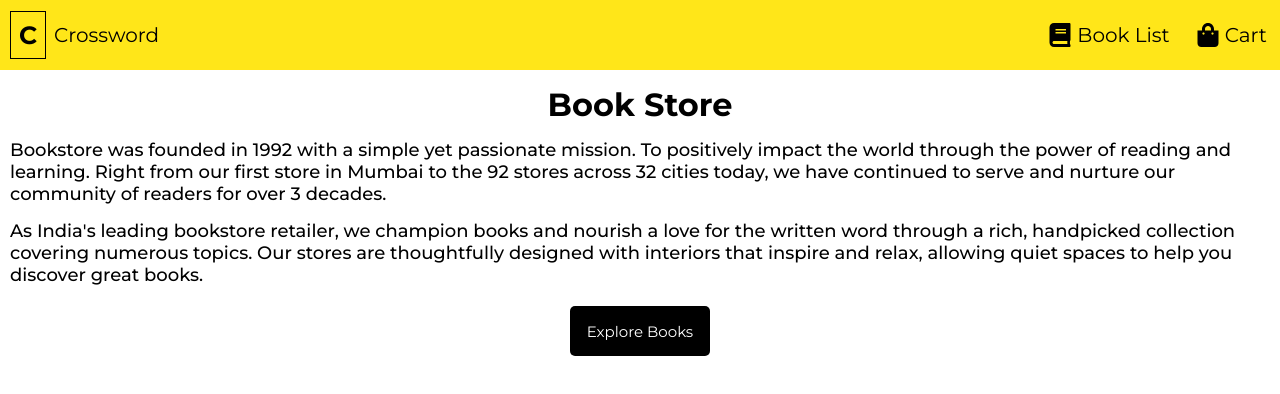
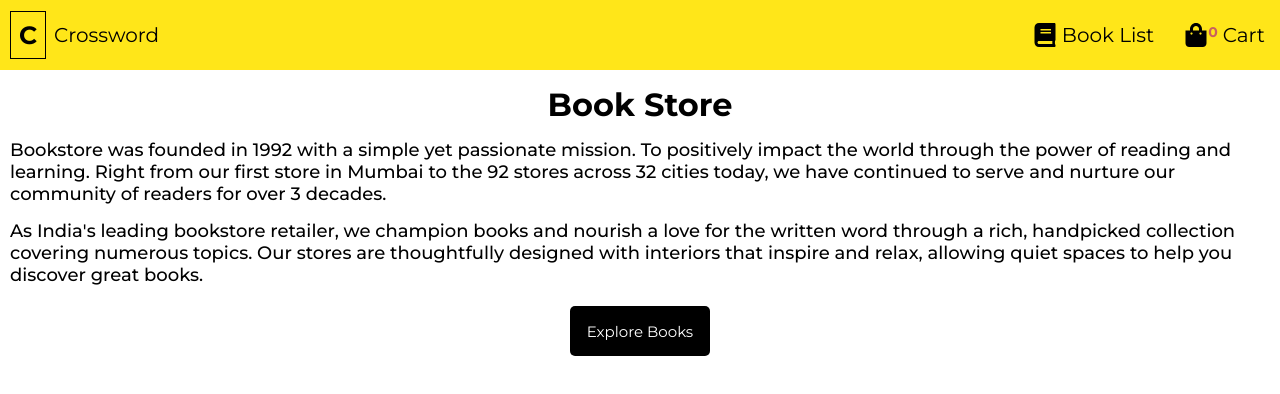
Before and after one commit to tabishabbasi1920st/Book-store, a React (Create React App) app: page / in a window 1280 px wide. Shown: the top 394 px of the page. Built offline with nearby package versions, Linux system fonts and the light colour scheme.

Commit message:
Add total item in cart indicator in cart button in header

```diff
--- a/src/components/Header/index.css
+++ b/src/components/Header/index.css
@@ -46,8 +46,15 @@
   justify-content: center;
   align-items: center;
   cursor: pointer;
-  padding: 3px;
+  padding: 5px;
   border-radius: 5px;
+}
+
+.total-item-in-cart {
+  align-self: flex-start;
+  font-size: 14px;
+  font-weight: bold;
+  color: #c96060;
 }
 
 .nav-btns:hover {
@@ -71,4 +78,8 @@
   .nav-btn-txt {
     display: none;
   }
+
+  .nav-btns {
+    padding: 10px;
+  }
 }
--- a/src/components/Header/index.js
+++ b/src/components/Header/index.js
@@ -1,6 +1,8 @@
 import { Link } from "react-router-dom";
 import "./index.css";
 import { FaShoppingBag, FaBook } from "react-icons/fa";
+import { useContext } from "react";
+import { CartContext } from "../Context/CartContext";
 
 const navItemsList = [
   {
@@ -18,6 +20,7 @@
 ];
 
 export default function Header() {
+  const { cartList } = useContext(CartContext);
   return (
     <nav className="navbar">
       <div className="inner-container">
@@ -34,7 +37,12 @@
               <Link to={eachNavItem.path}>
                 <button className="nav-btns">
                   {eachNavItem.icon}
-                  <span className="nav-btn-txt">{eachNavItem.itemText}</span>
+                  {eachNavItem.id === "CART" && (
+                    <span className="total-item-in-cart">
+                      {cartList.length}
+                    </span>
+                  )}
+                  <sup className="nav-btn-txt">{eachNavItem.itemText}</sup>
                 </button>
               </Link>
             </li>
```
